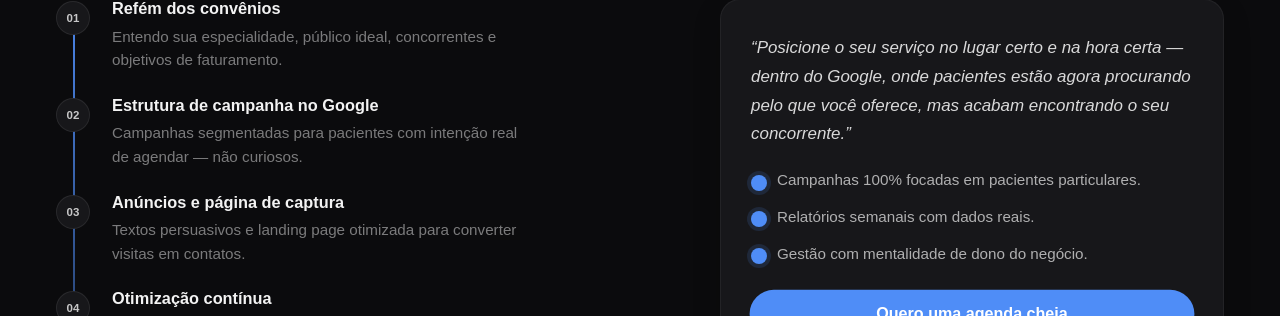
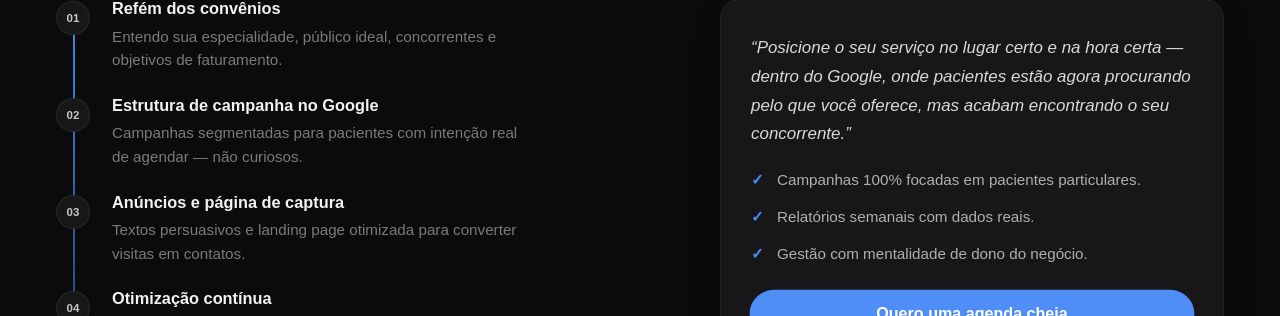
Before and after one commit to MatheusVianaAds/matheus-viana-landingpage, a website built with Vite: page index.html in a window 1280 px wide. Shown: the part 3645-3961 px from the top of the page. Built offline with nearby package versions, Linux system fonts and the light colour scheme.

Commit message:
Fix: Ajuste seção de processo.

```diff
--- a/src/style.css
+++ b/src/style.css
@@ -640,18 +640,6 @@ a {
   font-size: 0.95rem;
   line-height: 1.5;
   color: rgba(255, 255, 255, 0.66);
-}
-
-.process-section__list li::before {
-  content: "";
-  position: absolute;
-  left: 0;
-  top: 0.35em;
-  width: 16px;
-  height: 16px;
-  border-radius: 999px;
-  background: #4f8df7;
-  box-shadow: 0 0 0 4px rgba(79, 141, 247, 0.14);
 }
 
 .process-section__cta {
@@ -971,7 +959,7 @@ a {
   color: rgba(255, 255, 255, 0.76);
 }
 
-.site-footer__benefits li::before {
+.site-footer__benefits li::before , .process-section__list li::before{
   content: "✓";
   position: absolute;
   left: 0;
```
